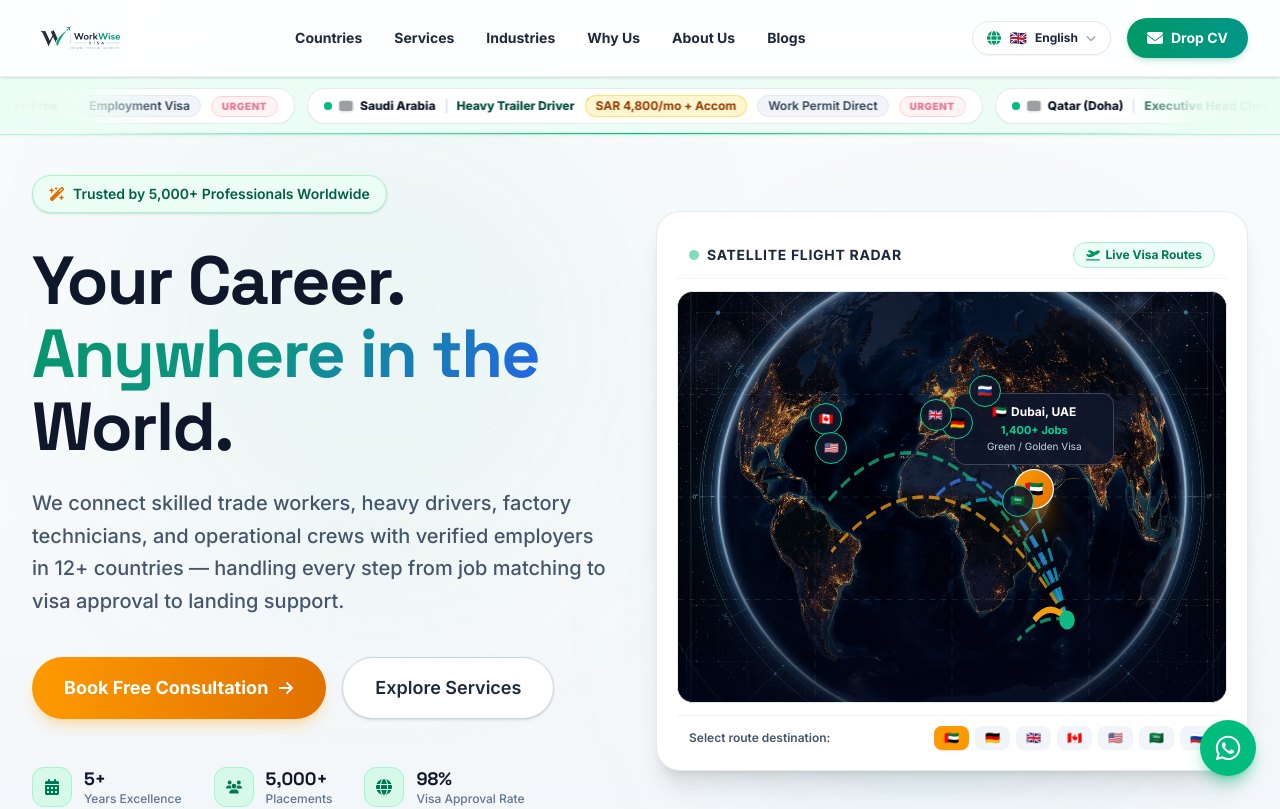
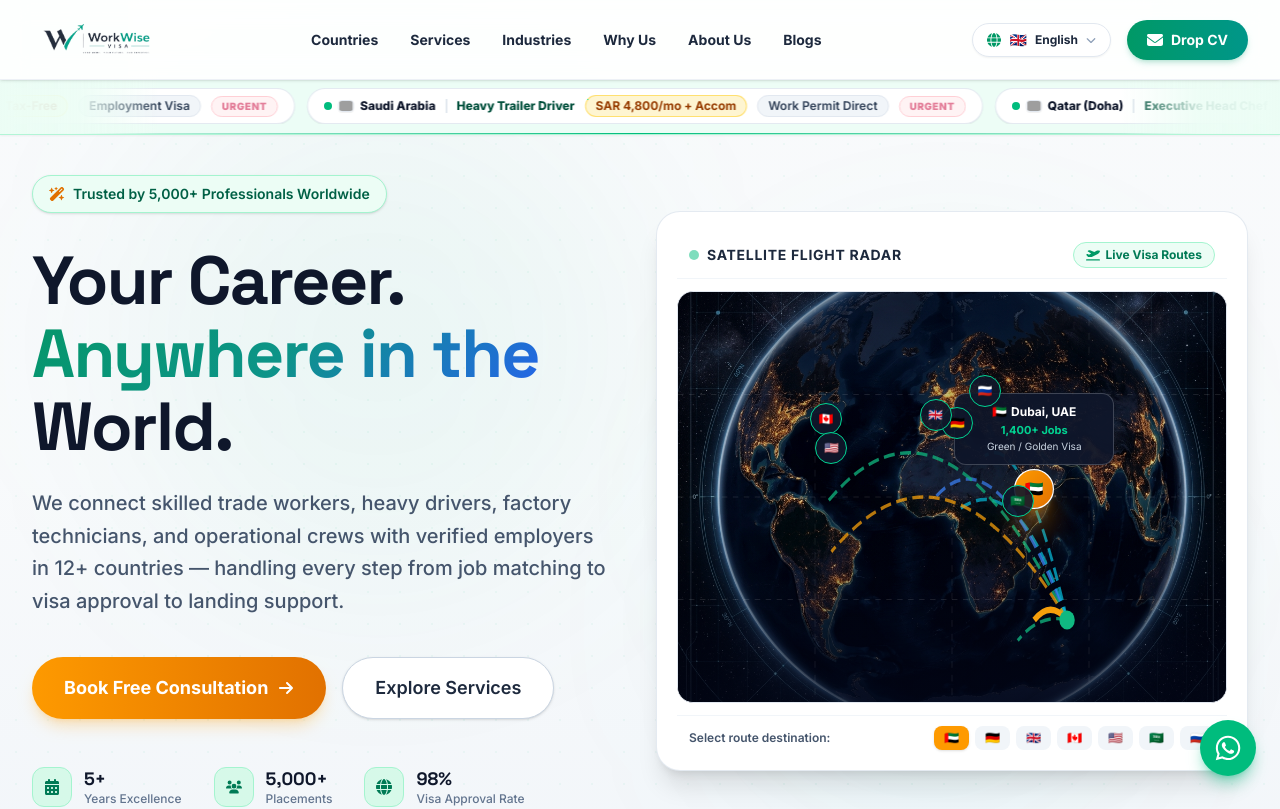
Before and after one commit to wasimfaiz/workvisevisa, a Next.js app: page / in a window 1280 px wide. Shown: the top 809 px of the page. Built offline with nearby package versions, Linux system fonts and the light colour scheme; grey boxes are pictures that could not be loaded.

Commit message:
logo fixed nav and footer

```diff
--- a/components/Footer.tsx
+++ b/components/Footer.tsx
@@ -41,11 +41,11 @@ export default function Footer() {
         <div className="grid gap-12 md:grid-cols-2 lg:grid-cols-4">
           {/* Logo Image: /workwise_logo.png */}
           <div className="lg:col-span-1">
-            <div className="mb-5">
+            <div className="mb-5 inline-block">
               <img
                 src="/workwise_logo.png"
                 alt="WorkWise Visa Logo"
-                className="h-12 sm:h-14 max-w-[260px] w-auto object-contain"
+                className="h-16 sm:h-20 max-w-[320px] sm:max-w-[360px] w-auto object-contain hover:scale-105 transition-transform duration-200"
               />
             </div>
             <p className="text-sm text-slate-600 leading-relaxed mb-6 max-w-xs font-normal">
--- a/components/Navbar.tsx
+++ b/components/Navbar.tsx
@@ -55,19 +55,19 @@ export default function Navbar() {
   return (
     <>
       <header
-        className={`fixed top-0 inset-x-0 z-50 transition-all duration-300 ${
+        className={`fixed top-0 inset-x-0 z-50 h-16 sm:h-20 flex items-center transition-all duration-300 ${
           isSolidNav
-            ? "bg-white/95 backdrop-blur-md border-b border-slate-200/80 py-3 shadow-md"
-            : "bg-white/90 backdrop-blur-md border-b border-slate-200/60 py-3.5 shadow-sm"
+            ? "bg-white/95 backdrop-blur-md border-b border-slate-200/80 shadow-md"
+            : "bg-white/90 backdrop-blur-md border-b border-slate-200/60 shadow-sm"
         }`}
       >
-        <div className="mx-auto max-w-7xl px-4 sm:px-6 lg:px-8 flex items-center justify-between">
+        <div className="mx-auto max-w-7xl w-full px-4 sm:px-6 lg:px-8 flex items-center justify-between">
           {/* Logo Image: /workwise_logo.png */}
-          <a href="/#hero" onClick={(e) => scrollTo(e, "/#hero")} className="flex items-center group notranslate" translate="no">
+          <a href="/#hero" onClick={(e) => scrollTo(e, "/#hero")} className="flex items-center group notranslate shrink-0" translate="no">
             <img
               src="/workwise_logo.png"
               alt="WorkWise Visa Logo"
-              className="h-10 sm:h-12 max-w-[220px] sm:max-w-[280px] w-auto object-contain group-hover:scale-105 transition-transform"
+              className="h-12 sm:h-16 max-w-[280px] sm:max-w-[340px] w-auto object-contain group-hover:scale-[1.03] transition-transform duration-200"
             />
           </a>
 
```
